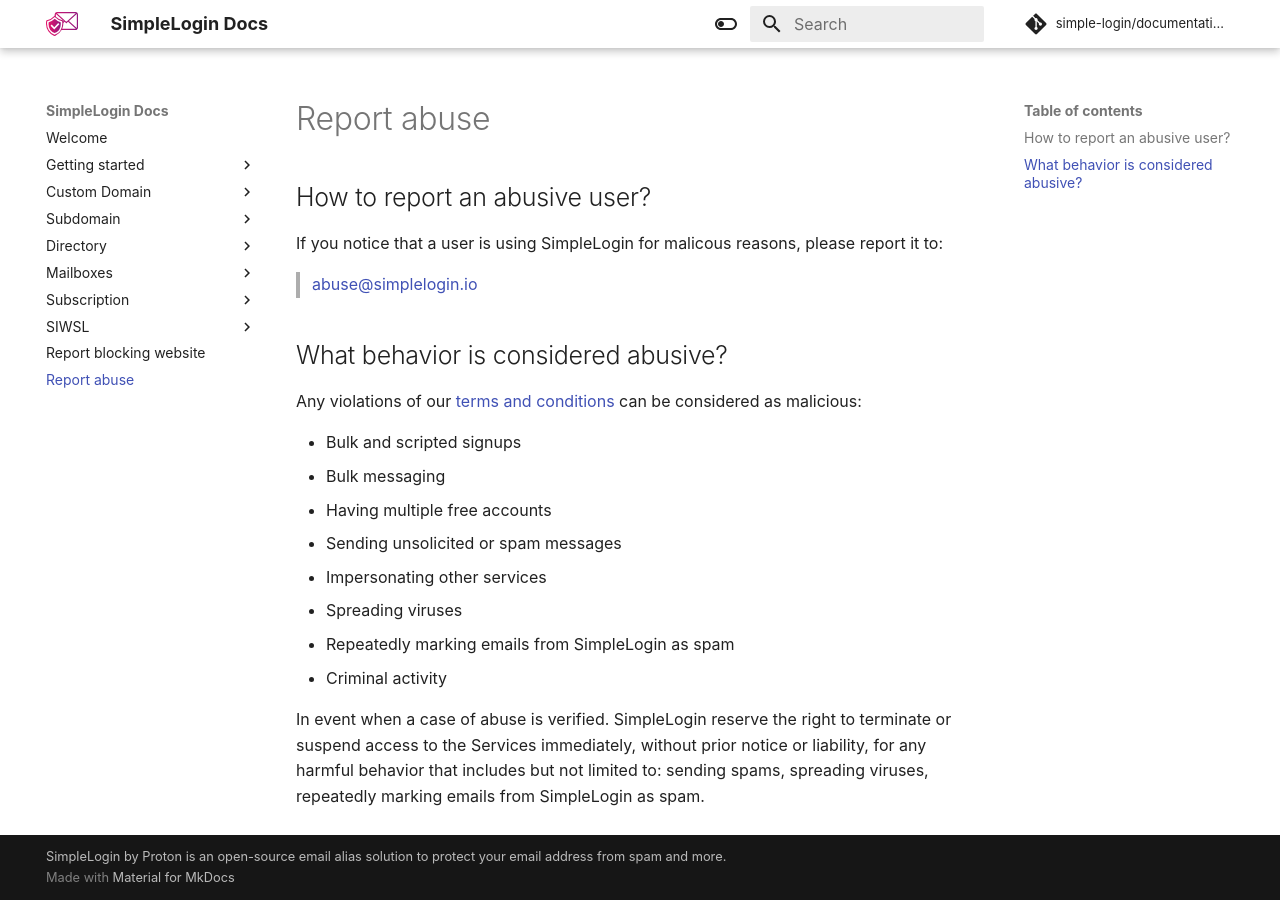
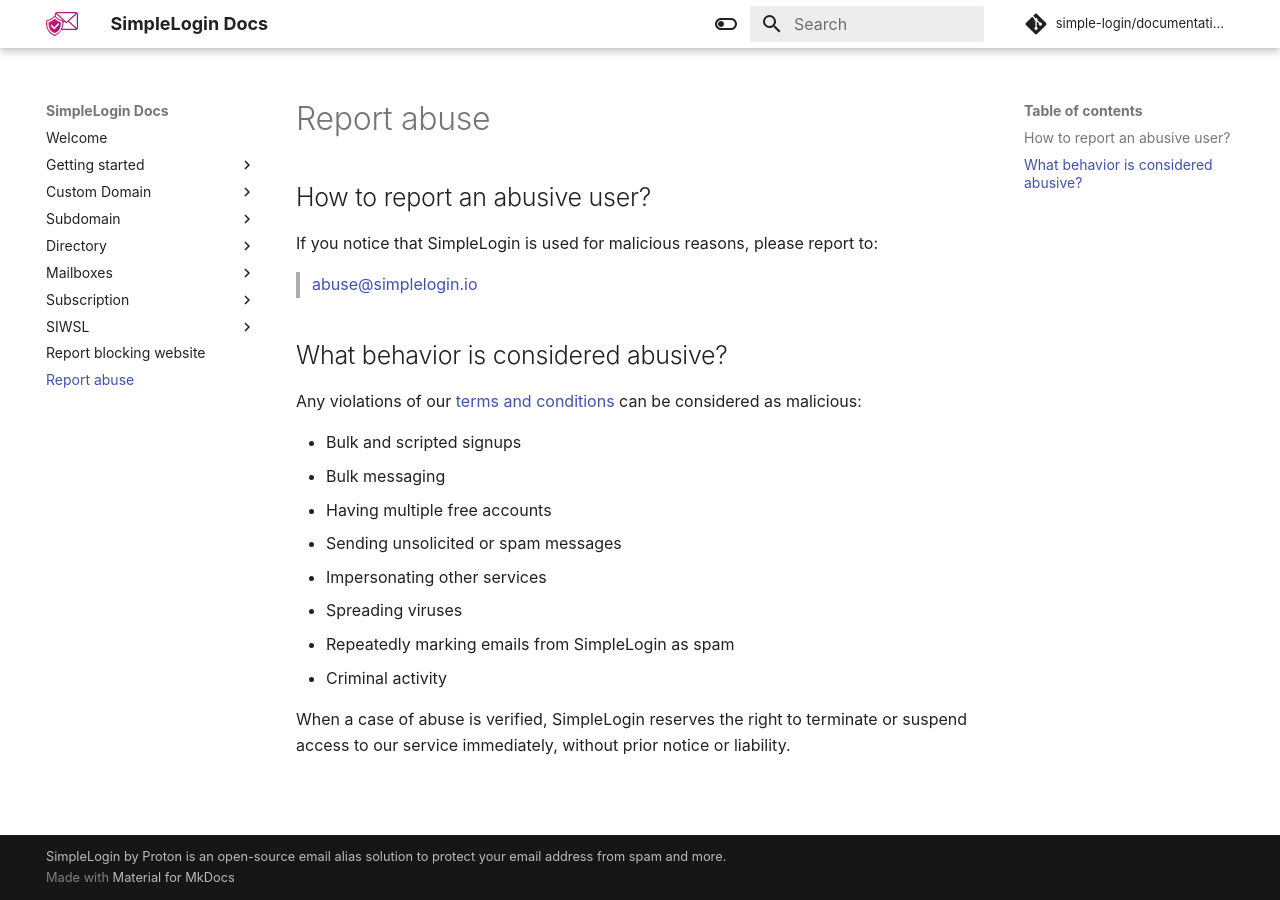
Before and after one commit to simple-login/documentation, an MkDocs documentation site: the page built from docs/report-abuse.md, in a window 1280 px wide. Built offline with MkDocs 1.6.1 and Material for MkDocs 9.7.7, drawn with Linux system fonts in a browser that asks for light colours; comment, search, counter and statistics services are not loaded.

Commit message:
fix typo, simplify report abuse page

```diff
--- a/docs/report-abuse.md
+++ b/docs/report-abuse.md
@@ -3,7 +3,7 @@
 
 ## How to report an abusive user?
 
-If you notice that a user is using SimpleLogin for malicous reasons, please report it to:
+If you notice that SimpleLogin is used for malicious reasons, please report to:
 
 > [abuse@simplelogin.io](mailto:abuse@simplelogin.io)
 
@@ -21,4 +21,4 @@ Any violations of our [terms and conditions](https://simplelogin.io/terms/) can
 - Criminal activity
 
 
-In event when a case of abuse is verified. SimpleLogin reserve the right to terminate or suspend access to the Services immediately, without prior notice or liability, for any harmful behavior that includes but not limited to: sending spams, spreading viruses, repeatedly marking emails from SimpleLogin as spam.
+When a case of abuse is verified, SimpleLogin reserves the right to terminate or suspend access to our service immediately, without prior notice or liability.
```
